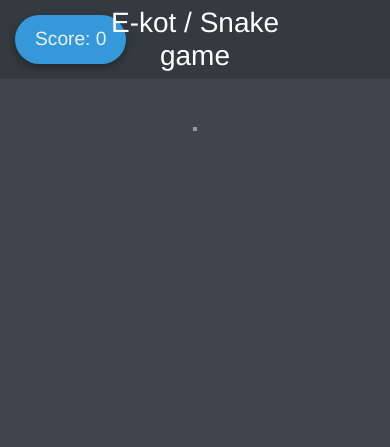
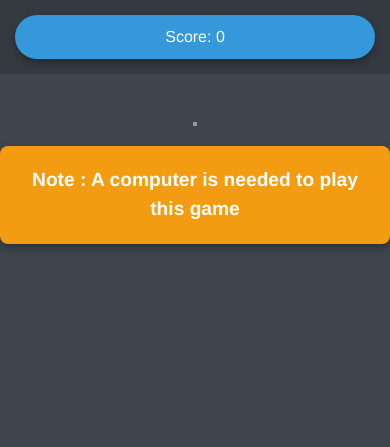
Before and after one commit to mdevolde/snake, a FastAPI app: page / in a window 390 px wide. Shown: the top 447 px of the page. Run offline with FastAPI, Linux system fonts and the light colour scheme.

Commit message:
- Updating styles - Adding an alert for mobile users

```diff
--- a/static/style.css
+++ b/static/style.css
@@ -2,10 +2,6 @@ html, body {
     height: 100%;
     margin: 0;
     padding: 0;
-}
-
-h3 {
-    color: #ffffff;
 }
 
 body {
@@ -16,13 +12,41 @@ body {
     flex-direction: column;
 }
 
+.navbar-custom {
+    display: flex;
+    align-items: center;
+    padding: 15px;
+    background-color: #343a40;
+    color: #ffffff;
+}
+
+.score-button {
+    padding: 10px 20px;
+    background-color: #3498db;
+    border-radius: 25px;
+    box-shadow: 0 4px 8px rgba(0, 0, 0, 0.3);
+    margin-right: 0;
+}
+
+.navbar-title {
+    position: absolute;
+    left: 50%;
+    transform: translateX(-50%);
+    margin: 0;
+}
+
+@media (max-width: 600px) {
+    .navbar-custom {
+        display: block;
+    }
+
+    .navbar-title {
+        display: none;
+    }
+}
+
 .main-content {
     flex: 1;
-}
-
-canvas {
-    border: 2px solid rgb(151, 149, 149);
-    background-color: #ffffff;
 }
 
 .game-over-container {
@@ -40,33 +64,68 @@ canvas {
     animation: pulse 1.5s infinite;
 }
 
-.navbar-custom {
-    display: flex;
-    align-items: center;
-    position: relative;
-    padding: 15px;
-    background-color: #343a40;
-    color: #ffffff;
+@keyframes pulse {
+    0% {
+        transform: scale(1);
+    }
+    50% {
+        transform: scale(1.1);
+    }
+    100% {
+        transform: scale(1);
+    }
 }
 
-.score-button {
-    padding: 10px 20px;
-    font-size: 1.2rem;
-    color: #ecf0f1;
-    background-color: #3498db;
-    border-radius: 25px;
-    text-align: center;
-    box-shadow: 0 4px 8px rgba(0, 0, 0, 0.3);
-    user-select: none;
-    margin-right: 0;
+.hidden {
+    display: none;
 }
 
-.navbar-title {
-    position: absolute;
-    left: 50%;
-    transform: translateX(-50%);
+canvas {
+    border: 2px solid rgb(151, 149, 149);
+    background-color: #ffffff;
+}
+
+@media (min-width: 1000px) {
+    .alert-box {
+        display: none;
+    }
+}
+
+@media (max-width: 730px) {
+    canvas {
+        width: 100%;
+        height: 100%;
+    }
+}
+
+@media (max-height: 535px) {
+    canvas {
+        width: 75%;
+        height: 100%;
+    }
+}
+
+@media (max-height: 480px) {
+    canvas {
+        width: 50%;
+        height: 100%;
+    }
+}
+
+.alert-box {
+    background-color: #f39c12;
+    color: #ffffff;
+    padding: 20px;
+    border-radius: 8px;
+    box-shadow: 0 4px 8px rgba(0, 0, 0, 0.3);
+    margin: 20px 0;
+    text-align: center;
+    font-size: 1.2rem;
+}
+
+.alert-message {
     margin: 0;
-    text-align: center;
+    font-weight: bold;
 }
 
 .footer-custom {
@@ -88,19 +147,3 @@ canvas {
 .footer-content p {
     margin: 0;
 }
-
-@keyframes pulse {
-    0% {
-        transform: scale(1);
-    }
-    50% {
-        transform: scale(1.1);
-    }
-    100% {
-        transform: scale(1);
-    }
-}
-
-.hidden {
-    display: none;
-}
--- a/templates/index.html
+++ b/templates/index.html
@@ -29,6 +29,11 @@
                 <canvas id="gameCanvas" height="0" width="0"></canvas>
             </div>
         </div>
+        <div class="alert-box">
+            <p class="alert-message">
+                <strong>Note :</strong> A computer is needed to play this game
+            </p>
+        </div>
     </div>
     <footer class="footer-custom">
         <div class="footer-content">
```
